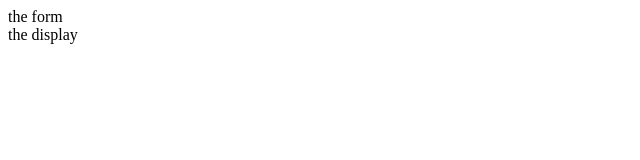
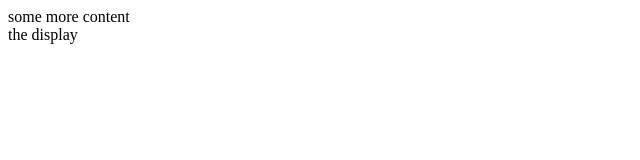
Before and after one commit to ronerlih/project-01-sandbox, a plain HTML site: page index.html in a window 1280 px wide. Shown: the full height of the page, 0-640 px from the left. Drawn offline with Linux system fonts and the light colour scheme.

Commit message:
form class and content

```diff
--- a/index.html
+++ b/index.html
@@ -6,8 +6,8 @@
     <title>Document</title>
 </head>
 <body>
-    <div id="form">
-        the form
+    <div id="form" class="fancy-new-class">
+        some more content
     </div>
     <div id="display">
         the display
```
